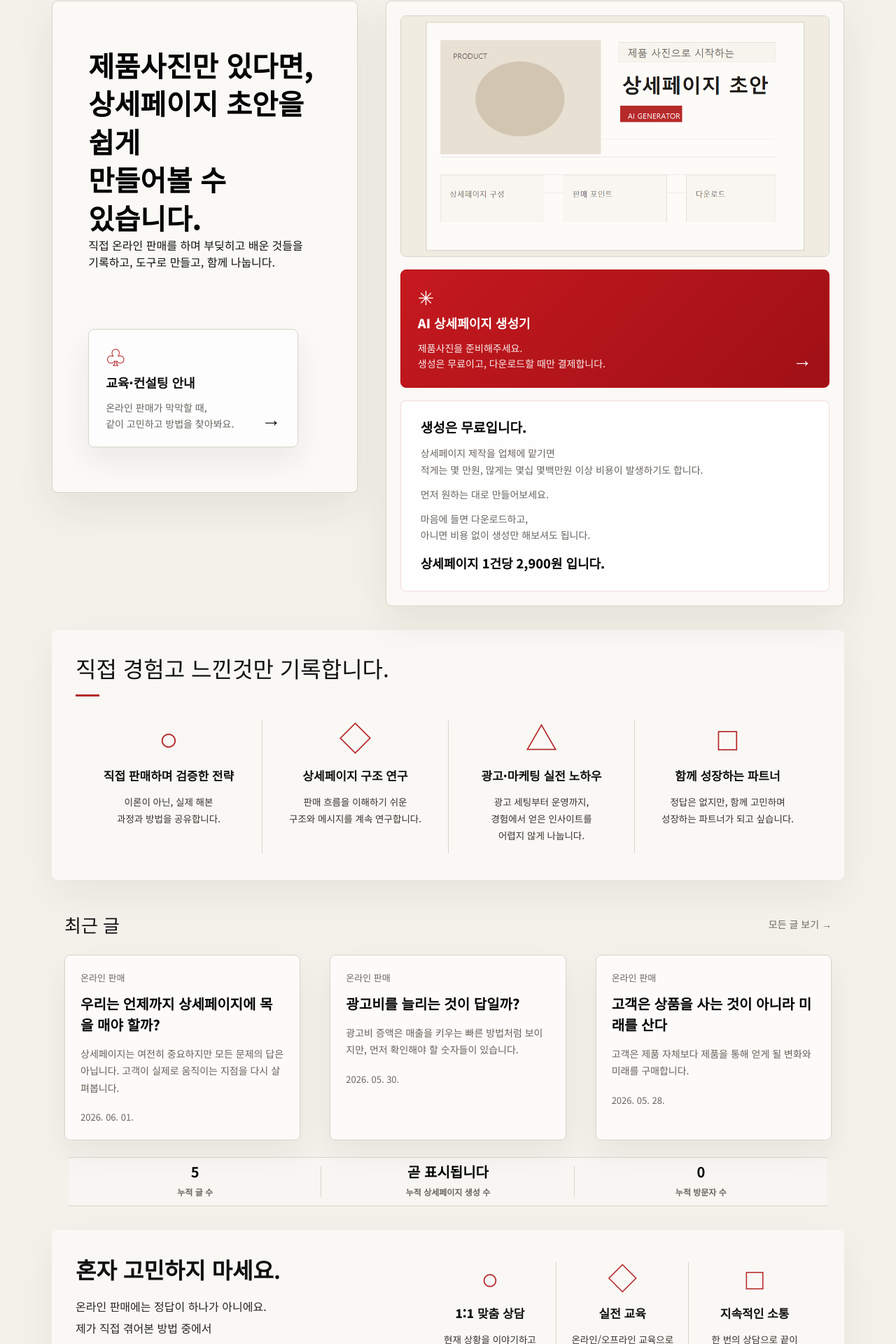
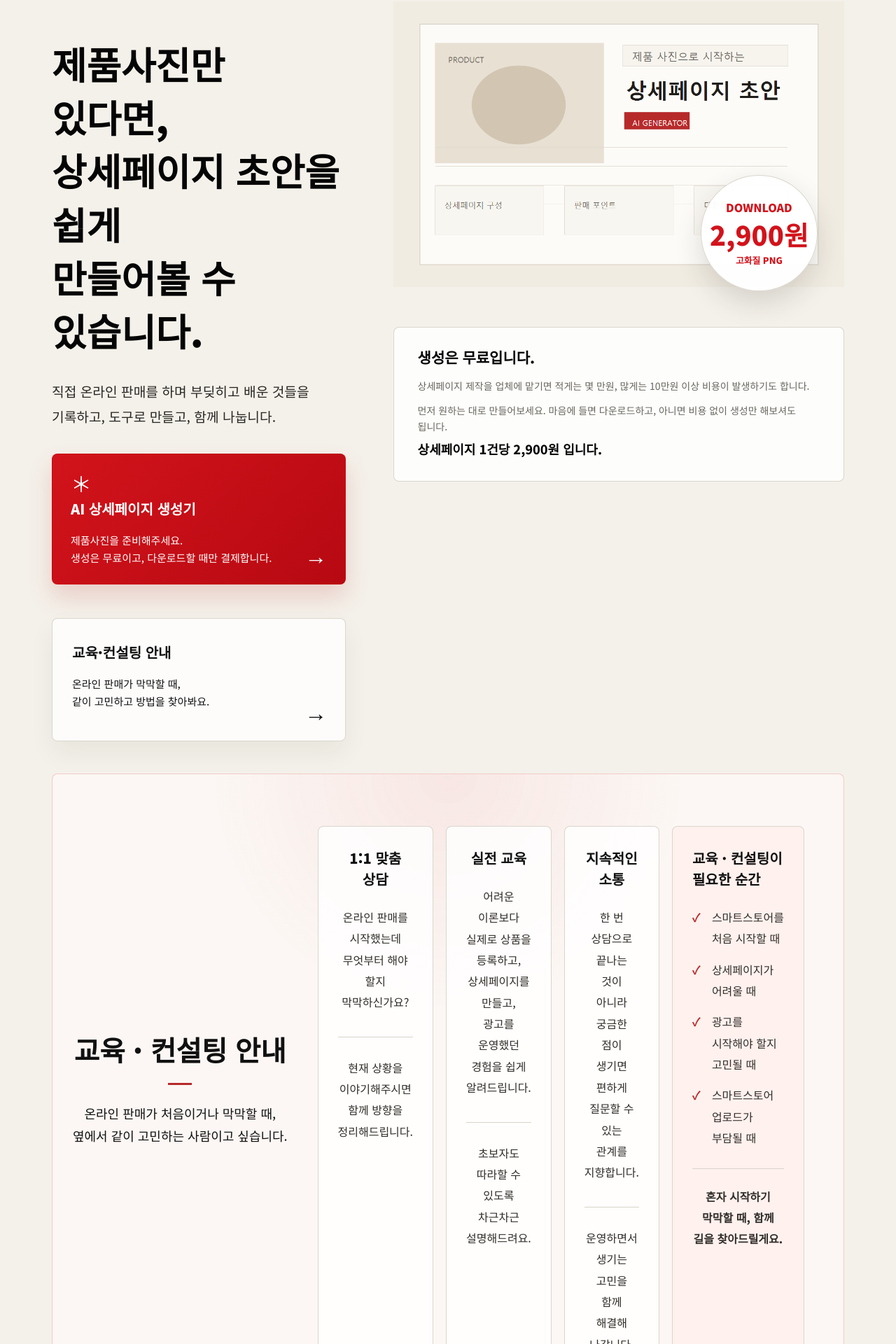
Before and after one commit to goun-0728/goun-log, a Next.js app: page / in a window 1280 px wide. Shown: the part 145-2065 px from the top of the page at 70% size. Built offline with nearby package versions, Linux system fonts and the light colour scheme; no server answers.

Commit message:
Match final home page sample

```diff
--- a/app/globals.css
+++ b/app/globals.css
@@ -124,7 +124,7 @@ select {
   padding: clamp(36px, 5vw, 72px) clamp(28px, 4vw, 52px);
 }
 
-/* ① h1 크기·굵기 축소 */
+/* ??h1 ?ш린쨌援듦린 異뺤냼 */
 .home-hero-copy h1 {
   margin: 0;
   color: var(--ink);
@@ -135,7 +135,7 @@ select {
   word-break: keep-all;
 }
 
-/* ② p 텍스트 크기 확대 + 위아래 간격 */
+/* ??p ?띿뒪???ш린 ?뺣? + ?꾩븘??媛꾧꺽 */
 .home-hero-copy > p {
   margin: 32px 0 0;
   color: #292724;
@@ -324,99 +324,6 @@ select {
   font-size: 13px;
 }
 
-.home-hero {
-  grid-template-columns: minmax(0, 40fr) minmax(0, 60fr);
-  gap: 40px;
-  align-items: stretch;
-  word-break: keep-all;
-  overflow-wrap: normal;
-}
-
-.home-hero .hero-copy-card,
-.home-hero .hero-showcase-card {
-  min-height: 560px;
-  border: 1px solid rgba(217, 212, 202, 0.95);
-  border-radius: 8px;
-  background: rgba(255, 255, 255, 0.58);
-  box-shadow: 0 22px 58px rgba(39, 32, 25, 0.08);
-}
-
-.home-hero .hero-copy-card {
-  justify-content: center;
-  gap: 0;
-  padding: clamp(42px, 5vw, 72px) clamp(30px, 4vw, 52px);
-}
-
-.home-hero .home-hero-copy h1 {
-  max-width: 100%;
-  font-size: clamp(28px, 3.15vw, 44px);
-  font-weight: 800;
-  line-height: 1.35;
-}
-
-.home-hero .home-hero-copy > p {
-  margin-top: 26px;
-  color: #2b2925;
-  font-size: clamp(15px, 1.35vw, 18px);
-  line-height: 1.8;
-}
-
-.home-hero .hero-consulting-action {
-  width: min(100%, 300px);
-  margin-top: clamp(42px, 7vw, 84px);
-}
-
-.home-hero .hero-consulting-action .hero-cta-card {
-  min-height: 138px;
-  border-radius: 8px;
-  background: rgba(255, 255, 255, 0.78);
-  box-shadow: 0 18px 42px rgba(39, 32, 25, 0.08);
-}
-
-.home-hero .hero-showcase-card {
-  display: grid;
-  grid-template-rows: minmax(220px, auto) auto minmax(0, 1fr);
-  gap: 18px;
-  padding: 20px;
-}
-
-.home-hero .hero-showcase-frame {
-  aspect-ratio: 16 / 9;
-  min-height: 220px;
-  border-radius: 8px;
-  background: #f5efe6;
-}
-
-.home-hero .hero-showcase-image {
-  object-fit: cover;
-}
-
-.home-hero .hero-generator-card {
-  margin-top: 0;
-  min-height: 112px;
-  border-radius: 8px;
-  box-shadow: none;
-}
-
-.home-hero .hero-free-card {
-  margin-top: 0;
-  border-color: rgba(183, 42, 42, 0.16);
-  border-radius: 8px;
-  background: rgba(255, 255, 255, 0.86);
-  padding: 24px 28px;
-  font-size: 14px;
-  line-height: 1.8;
-}
-
-.home-hero .hero-free-card h2 {
-  margin-bottom: 14px;
-  font-size: 19px;
-}
-
-.home-hero .hero-free-card p {
-  margin-bottom: 12px;
-}
-
 .home-stats-soft {
   padding: 0;
   margin-top: 34px;
@@ -1934,7 +1841,7 @@ select {
     width: 100%;
   }
 
-  /* ③ 모바일 860px 이하: experience 2열 2행 유지 */
+  /* ??紐⑤컮??860px ?댄븯: experience 2??2???좎? */
   .experience-grid {
     grid-template-columns: 1fr 1fr;
     gap: 28px 0;
@@ -2124,7 +2031,7 @@ select {
     font-size: 10px;
   }
 
-  /* ④ 모바일 520px: h1 줄바꿈 자연스럽게 */
+  /* ??紐⑤컮??520px: h1 以꾨컮轅??먯뿰?ㅻ읇寃?*/
   .home-hero-copy h1 {
     font-size: clamp(22px, 6.5vw, 30px);
   }
@@ -2165,7 +2072,7 @@ select {
     padding: 26px 18px;
   }
 
-  /* ⑤ 520px에서도 2열 유지 */
+  /* ??520px?먯꽌??2???좎? */
   .experience-grid {
     grid-template-columns: 1fr 1fr;
     gap: 24px 0;
@@ -2215,3 +2122,339 @@ select {
     font-size: 24px;
   }
 }
+
+/* Final home layout priority overrides */
+.site-header {
+  align-items: flex-start;
+  border-bottom: 1px solid rgba(217, 212, 202, 0.9);
+  padding-top: 30px;
+  padding-bottom: 24px;
+}
+
+.brand-name {
+  font-size: 25px;
+  line-height: 1;
+}
+
+.site-nav {
+  gap: clamp(22px, 4vw, 56px);
+  font-size: 15px;
+}
+
+.final-hero {
+  grid-template-columns: minmax(0, 40fr) minmax(0, 60fr);
+  gap: clamp(32px, 5vw, 58px);
+  align-items: start;
+  min-height: auto;
+  word-break: keep-all;
+  overflow-wrap: normal;
+}
+
+.final-hero-copy {
+  padding-top: clamp(24px, 4vw, 64px);
+}
+
+.final-hero-copy h1 {
+  font-size: clamp(34px, 4.2vw, 54px);
+  font-weight: 900;
+  line-height: 1.42;
+}
+
+.final-hero-copy > p {
+  margin-top: 30px;
+  font-size: clamp(16px, 1.5vw, 20px);
+  line-height: 1.9;
+}
+
+.final-hero-generator,
+.final-hero-consult {
+  position: relative;
+  display: block;
+  width: min(100%, 420px);
+  border-radius: 8px;
+  word-break: keep-all;
+  overflow-wrap: normal;
+}
+
+.final-hero-generator {
+  min-height: 150px;
+  margin-top: 34px;
+  padding: 26px 72px 24px 26px;
+  border: 1px solid rgba(194, 19, 26, 0.3);
+  background: linear-gradient(135deg, #d2131b 0%, #b70912 100%);
+  color: #ffffff;
+  box-shadow: 0 18px 34px rgba(183, 42, 42, 0.18);
+}
+
+.final-hero-generator span {
+  display: block;
+  margin-bottom: 8px;
+  font-size: 30px;
+  line-height: 1;
+}
+
+.final-hero-generator strong,
+.final-hero-consult strong {
+  display: block;
+  font-size: 20px;
+  font-weight: 900;
+  line-height: 1.4;
+}
+
+.final-hero-generator small,
+.final-hero-consult small {
+  display: block;
+  margin-top: 18px;
+  font-size: 15px;
+  line-height: 1.7;
+}
+
+.final-hero-generator em,
+.final-hero-consult em {
+  position: absolute;
+  right: 26px;
+  bottom: 26px;
+  font-style: normal;
+  font-size: 32px;
+  line-height: 1;
+}
+
+.final-hero-consult {
+  min-height: 176px;
+  margin-top: 48px;
+  padding: 34px 72px 30px 28px;
+  border: 1px solid rgba(217, 212, 202, 0.95);
+  background: rgba(255, 255, 255, 0.78);
+  box-shadow: 0 16px 36px rgba(39, 32, 25, 0.06);
+}
+
+.showcase-visual {
+  position: relative;
+  min-height: clamp(320px, 34vw, 520px);
+  display: flex;
+  align-items: flex-start;
+  justify-content: center;
+}
+
+.showcase-image {
+  width: 100%;
+  height: auto;
+  max-height: clamp(320px, 34vw, 520px);
+  display: block;
+  object-fit: contain;
+}
+
+.price-badge {
+  position: absolute;
+  right: clamp(16px, 3vw, 52px);
+  bottom: clamp(8px, 1.6vw, 28px);
+  width: clamp(126px, 13vw, 176px);
+  aspect-ratio: 1;
+  display: flex;
+  flex-direction: column;
+  align-items: center;
+  justify-content: center;
+  gap: 8px;
+  border: 1px solid rgba(217, 212, 202, 0.95);
+  border-radius: 999px;
+  background: rgba(255, 255, 255, 0.94);
+  box-shadow: 0 16px 38px rgba(39, 32, 25, 0.15);
+  text-align: center;
+}
+
+.price-badge span,
+.price-badge strong,
+.price-badge small {
+  color: #d2131b;
+  font-weight: 900;
+}
+
+.price-badge strong {
+  font-size: clamp(24px, 3vw, 38px);
+  line-height: 1;
+}
+
+.final-free-card {
+  margin-top: 30px;
+  padding: 28px 34px;
+  border: 1px solid rgba(217, 212, 202, 0.95);
+  border-radius: 8px;
+  background: rgba(255, 255, 255, 0.82);
+}
+
+.final-consulting-section {
+  margin-top: 46px;
+  padding: 36px 20px 40px;
+  border: 1px solid rgba(216, 72, 72, 0.25);
+  border-radius: 8px;
+  background: radial-gradient(circle at 50% 0%, rgba(183, 42, 42, 0.08), transparent 32%), rgba(255, 249, 247, 0.74);
+  box-shadow: none;
+}
+
+.final-section-heading {
+  text-align: center;
+  word-break: keep-all;
+}
+
+.final-section-heading h2 {
+  font-size: clamp(28px, 3.1vw, 40px);
+  font-weight: 900;
+}
+
+.final-section-heading span {
+  display: block;
+  width: 34px;
+  height: 3px;
+  margin: 18px auto 24px;
+  background: var(--accent-red);
+}
+
+.final-section-heading p {
+  font-size: 18px;
+  line-height: 1.8;
+}
+
+.final-consulting-grid {
+  display: grid;
+  grid-template-columns: repeat(4, 1fr);
+  gap: 18px;
+  margin-top: 38px;
+}
+
+.final-consulting-card {
+  min-height: 330px;
+  padding: 30px 28px;
+  border: 1px solid rgba(217, 212, 202, 0.95);
+  border-radius: 8px;
+  background: rgba(255, 255, 255, 0.82);
+  text-align: center;
+  word-break: keep-all;
+  overflow-wrap: normal;
+}
+
+.final-consulting-card h3 {
+  margin: 0 0 24px;
+  font-size: 20px;
+  font-weight: 900;
+}
+
+.final-consulting-card p,
+.final-consulting-card li {
+  color: #312e29;
+  font-size: 16px;
+  line-height: 1.9;
+}
+
+.final-consulting-card p + p {
+  margin-top: 34px;
+  padding-top: 28px;
+  border-top: 1px solid var(--line);
+}
+
+.final-consulting-card-accent {
+  background: rgba(255, 240, 237, 0.82);
+  text-align: left;
+}
+
+.final-consulting-card ul {
+  display: grid;
+  gap: 14px;
+  margin: 0;
+  padding: 0;
+  list-style: none;
+}
+
+.final-consulting-card li {
+  position: relative;
+  padding-left: 28px;
+}
+
+.final-consulting-card li::before {
+  content: "\2713";
+  position: absolute;
+  left: 0;
+  top: 0;
+  color: var(--accent-red);
+  font-weight: 900;
+}
+
+.final-consulting-card-accent p {
+  margin-top: 28px;
+  padding-top: 24px;
+  border-top: 1px solid rgba(217, 212, 202, 0.95);
+  text-align: center;
+  font-weight: 800;
+}
+
+.final-experience-section {
+  margin-top: 30px;
+  padding: 30px 28px 36px;
+  border: 1px solid rgba(217, 212, 202, 0.95);
+  border-radius: 8px;
+  background: rgba(255, 255, 255, 0.62);
+  box-shadow: none;
+}
+
+@media (max-width: 920px) {
+  .final-hero {
+    grid-template-columns: 1fr;
+    gap: 36px;
+  }
+
+  .final-hero-copy {
+    padding-top: 0;
+  }
+
+  .final-hero-generator,
+  .final-hero-consult {
+    width: 100%;
+  }
+
+  .final-hero-consult {
+    margin-top: 22px;
+  }
+
+  .final-consulting-grid {
+    grid-template-columns: repeat(2, 1fr);
+  }
+}
+
+@media (max-width: 620px) {
+  .final-hero-copy h1 {
+    font-size: clamp(30px, 9vw, 42px);
+  }
+
+  .final-hero-copy > p,
+  .final-section-heading p {
+    font-size: 15px;
+  }
+
+  .final-hero-generator,
+  .final-hero-consult {
+    padding-right: 58px;
+  }
+
+  .price-badge {
+    right: 8px;
+    bottom: -20px;
+    width: 118px;
+  }
+
+  .final-free-card {
+    margin-top: 42px;
+    padding: 24px 20px;
+  }
+
+  .final-consulting-section {
+    padding: 30px 14px;
+  }
+
+  .final-consulting-grid {
+    grid-template-columns: 1fr;
+  }
+
+  .final-consulting-card {
+    min-height: auto;
+    padding: 26px 22px;
+  }
+}
--- a/app/page.tsx
+++ b/app/page.tsx
@@ -9,87 +9,56 @@ export const dynamic = "force-dynamic";
 
 const generatorUrl = "https://contentos-one-theta.vercel.app/";
 
+const consultingItems = [
+  {
+    title: "1:1 맞춤 상담",
+    paragraphs: [
+      "온라인 판매를 시작했는데 무엇부터 해야 할지 막막하신가요?",
+      "현재 상황을 이야기해주시면 함께 방향을 정리해드립니다.",
+    ],
+  },
+  {
+    title: "실전 교육",
+    paragraphs: [
+      "어려운 이론보다 실제로 상품을 등록하고, 상세페이지를 만들고, 광고를 운영했던 경험을 쉽게 알려드립니다.",
+      "초보자도 따라할 수 있도록 차근차근 설명해드려요.",
+    ],
+  },
+  {
+    title: "지속적인 소통",
+    paragraphs: [
+      "한 번 상담으로 끝나는 것이 아니라 궁금한 점이 생기면 편하게 질문할 수 있는 관계를 지향합니다.",
+      "운영하면서 생기는 고민을 함께 해결해 나갑니다.",
+    ],
+  },
+];
+
+const consultingMoments = [
+  "스마트스토어를 처음 시작할 때",
+  "상세페이지가 어려울 때",
+  "광고를 시작해야 할지 고민될 때",
+  "스마트스토어 업로드가 부담될 때",
+];
+
 const experienceItems = [
   {
     title: "직접 판매하며 검증한 전략",
-    description: (
-      <>
-        이론이 아닌, 실제 해본
-        <br />
-        과정과 방법을 공유합니다.
-      </>
-    ),
+    description: "이론이 아닌, 실제 해본 과정과 방법을 공유합니다.",
     icon: "○",
   },
   {
     title: "상세페이지 구조 연구",
-    description: (
-      <>
-        판매 흐름을 이해하기 쉬운
-        <br />
-        구조와 메시지를 계속 연구합니다.
-      </>
-    ),
+    description: "판매 흐름을 이해하기 쉬운 구조와 메시지를 계속 연구합니다.",
     icon: "◇",
   },
   {
-    title: "광고·마케팅 실전 노하우",
-    description: (
-      <>
-        광고 세팅부터 운영까지,
-        <br />
-        경험에서 얻은 인사이트를
-        <br />
-        어렵지 않게 나눕니다.
-      </>
-    ),
+    title: "광고 · 마케팅 실전 노하우",
+    description: "광고 세팅부터 운영까지, 경험에서 얻은 인사이트를 아낌없이 담아 나눕니다.",
     icon: "△",
   },
   {
     title: "함께 성장하는 파트너",
-    description: (
-      <>
-        정답은 없지만, 함께 고민하며
-        <br />
-        성장하는 파트너가 되고 싶습니다.
-      </>
-    ),
-    icon: "□",
-  },
-];
-
-const consultingItems = [
-  {
-    title: "1:1 맞춤 상담",
-    description: (
-      <>
-        현재 상황을 이야기하고
-        <br />
-        함께 방향을 잡아가요.
-      </>
-    ),
-    icon: "○",
-  },
-  {
-    title: "실전 교육",
-    description: (
-      <>
-        온라인/오프라인 교육으로
-        <br />
-        실무에 바로 적용해요.
-      </>
-    ),
-    icon: "◇",
-  },
-  {
-    title: "지속적인 소통",
-    description: (
-      <>
-        한 번의 상담으로 끝이 아닌
-        <br />
-        꾸준한 소통을 이어갑니다.
-      </>
-    ),
+    description: "정답은 없지만, 함께 고민하며 성장하는 파트너가 되고 싶습니다.",
     icon: "□",
   },
 ];
@@ -104,9 +73,8 @@ export default async function Home() {
 
   return (
     <main className="home-page">
-      <section className="home-hero" aria-labelledby="home-title">
-        <div className="home-hero-copy">
-          <div className="hero-copy-card">
+      <section className="home-hero final-hero" aria-labelledby="home-title">
+        <div className="home-hero-copy final-hero-copy">
           <h1 id="home-title">
             제품사진만 있다면,
             <br />
@@ -120,11 +88,18 @@ export default async function Home() {
             기록하고, 도구로 만들고, 함께 나눕니다.
           </p>
 
-            <div className="hero-consulting-action">
-              <Link href="/contact" className="hero-cta-card">
-                <span className="hero-cta-icon" aria-hidden="true">
-                  ♧
-                </span>
+          <a href={generatorUrl} target="_blank" rel="noopener noreferrer" className="final-hero-generator">
+            <span aria-hidden="true">＊</span>
+            <strong>AI 상세페이지 생성기</strong>
+            <small>
+              제품사진을 준비해주세요.
+              <br />
+              생성은 무료이고, 다운로드할 때만 결제합니다.
+            </small>
+            <em aria-hidden="true">→</em>
+          </a>
+
+          <Link href="/contact" className="final-hero-consult">
             <strong>교육·컨설팅 안내</strong>
             <small>
               온라인 판매가 막막할 때,
@@ -134,59 +109,61 @@ export default async function Home() {
             <em aria-hidden="true">→</em>
           </Link>
         </div>
+
+        <div className="hero-preview final-hero-preview" aria-label="상세페이지 생성기 예시 이미지">
+          <div className="showcase-visual">
+            <SafeImage src="/images/home-showcase.png" alt="AI 상세페이지 생성기 쇼케이스" className="showcase-image" />
+            <div className="price-badge" aria-label="다운로드 가격">
+              <span>DOWNLOAD</span>
+              <strong>2,900원</strong>
+              <small>고화질 PNG</small>
             </div>
           </div>
 
-        <div className="hero-preview" aria-label="상세페이지 생성기 예시 이미지">
-          <div className="hero-showcase-card">
-            <div className="hero-showcase-frame">
-              <div className="hero-showcase-fallback">
-                <span>AI 상세페이지 생성기</span>
-                <strong>
-                  제품사진만 준비해도 초안을
-                  <br />
-                  만들어볼 수 있어요.
-                </strong>
-                <small>public/images/home-showcase.png</small>
-              </div>
-              <SafeImage src="/images/home-showcase.png" alt="AI 상세페이지 생성기 예시 화면" className="hero-showcase-image" />
-            </div>
-
-            <a href={generatorUrl} target="_blank" rel="noopener noreferrer" className="hero-cta-card hero-cta-primary hero-generator-card">
-              <span className="hero-cta-icon" aria-hidden="true">
-                ✳
-              </span>
-              <strong>AI 상세페이지 생성기</strong>
-              <small>
-                제품사진을 준비해주세요.
-                <br />
-                생성은 무료이고, 다운로드할 때만 결제합니다.
-              </small>
-              <em aria-hidden="true">→</em>
-            </a>
-
-            <div className="hero-free-card">
+          <div className="hero-free-card final-free-card">
             <h2>생성은 무료입니다.</h2>
-              <p>
-                상세페이지 제작을 업체에 맡기면
-                <br />
-                적게는 몇 만원, 많게는 몇십 몇백만원 이상 비용이 발생하기도 합니다.
-              </p>
-              <p>먼저 원하는 대로 만들어보세요.</p>
-              <p>
-                마음에 들면 다운로드하고,
-                <br />
-                아니면 비용 없이 생성만 해보셔도 됩니다.
-              </p>
+            <p>상세페이지 제작을 업체에 맡기면 적게는 몇 만원, 많게는 10만원 이상 비용이 발생하기도 합니다.</p>
+            <p>먼저 원하는 대로 만들어보세요. 마음에 들면 다운로드하고, 아니면 비용 없이 생성만 해보셔도 됩니다.</p>
             <strong>상세페이지 1건당 2,900원 입니다.</strong>
-            </div>
           </div>
         </div>
       </section>
 
-      <section className="experience-section" aria-labelledby="experience-title">
+      <section className="consulting-section final-consulting-section" aria-labelledby="consulting-title">
+        <div className="final-section-heading">
+          <h2 id="consulting-title">교육 · 컨설팅 안내</h2>
+          <span />
+          <p>
+            온라인 판매가 처음이거나 막막할 때,
+            <br />
+            옆에서 같이 고민하는 사람이고 싶습니다.
+          </p>
+        </div>
+
+        <div className="final-consulting-grid">
+          {consultingItems.map((item) => (
+            <article key={item.title} className="final-consulting-card">
+              <h3>{item.title}</h3>
+              {item.paragraphs.map((paragraph) => (
+                <p key={paragraph}>{paragraph}</p>
+              ))}
+            </article>
+          ))}
+          <article className="final-consulting-card final-consulting-card-accent">
+            <h3>교육 · 컨설팅이 필요한 순간</h3>
+            <ul>
+              {consultingMoments.map((item) => (
+                <li key={item}>{item}</li>
+              ))}
+            </ul>
+            <p>혼자 시작하기 막막할 때, 함께 길을 찾아드릴게요.</p>
+          </article>
+        </div>
+      </section>
+
+      <section className="experience-section final-experience-section" aria-labelledby="experience-title">
         <div className="home-section-heading">
-          <h2 id="experience-title">직접 경험고 느낀것만 기록합니다.</h2>
+          <h2 id="experience-title">직접 경험한 것만 기록합니다.</h2>
           <span />
         </div>
         <div className="experience-grid">
@@ -236,31 +213,6 @@ export default async function Home() {
       <section className="home-stats-wrap home-stats-soft" aria-label="사이트 통계">
         <HomeStats stats={displayStats} />
       </section>
-
-      <section className="consulting-section" aria-labelledby="consulting-title">
-        <div className="consulting-copy">
-          <h2 id="consulting-title">혼자 고민하지 마세요.</h2>
-          <p>
-            온라인 판매에는 정답이 하나가 아니에요.
-            <br />
-            제가 직접 겪어본 방법 중에서
-            <br />
-            지금 상황에 맞는 방향을 함께 이야기하고 싶어요.
-          </p>
-          <Link href="/contact" className="consulting-button">
-            교육·컨설팅 문의하기
-          </Link>
-        </div>
-        <div className="consulting-grid">
-          {consultingItems.map((item) => (
-            <article key={item.title} className="consulting-card">
-              <div aria-hidden="true">{item.icon}</div>
-              <h3>{item.title}</h3>
-              <p>{item.description}</p>
-            </article>
-          ))}
-        </div>
-      </section>
     </main>
   );
 }
--- a/components/SiteHeader.tsx
+++ b/components/SiteHeader.tsx
@@ -12,6 +12,7 @@ export default function SiteHeader() {
     <header className="site-header">
       <Link href="/" className="brand-lockup" aria-label="GOUN LOG 홈">
         <span className="brand-name">GOUN LOG</span>
+        <span className="brand-subtitle">온라인 판매와 마케팅에 대한 기록</span>
       </Link>
       <nav className="site-nav" aria-label="상단 메뉴">
         {navItems.map((item) => (
```
Lines whose indentation alone changed are shown as unchanged.
